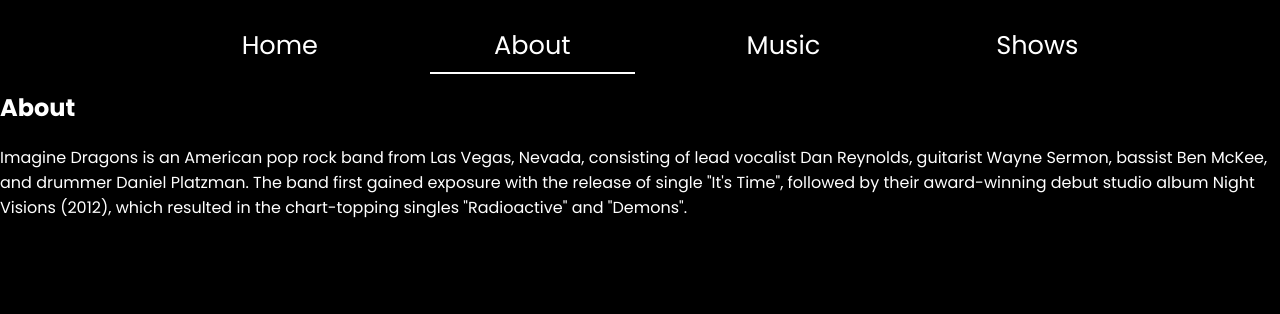
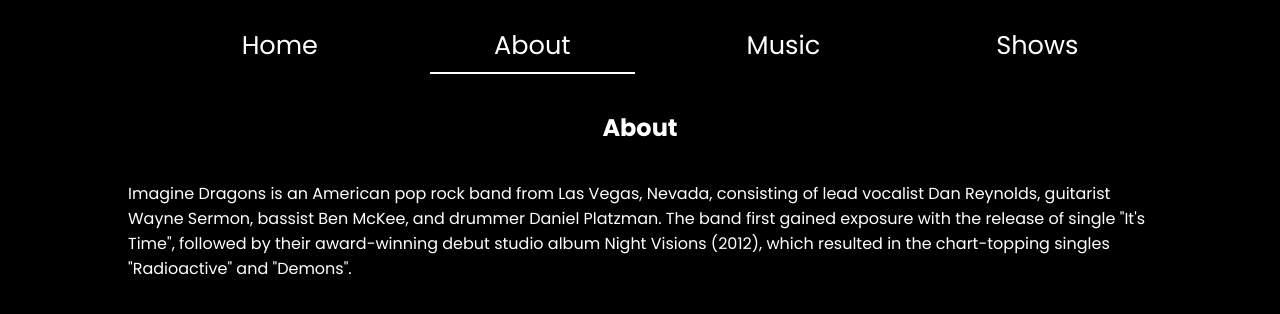
Before and after one commit to upon-X/ImagineDragonsFanPage, a Next.js app: page /about in a window 1280 px wide. Shown: the top 314 px of the page. Built offline with nearby package versions, Linux system fonts and the light colour scheme.

Commit message:
new styling

```diff
--- a/app/about/page.module.css
+++ b/app/about/page.module.css
@@ -0,0 +1,11 @@
+.about_section {
+  display: flex;
+  flex-direction: column;
+  align-items: center;
+  justify-content: center;
+  margin: 0;
+}
+
+.p1 {
+  padding: 0 10vw;
+}
--- a/app/about/page.tsx
+++ b/app/about/page.tsx
@@ -1,19 +1,23 @@
 import { Navbar } from "@/components/Navbar/Navbar";
+import styles from "./page.module.css";
+import Link from "next/link";
 
 /* eslint-disable react/no-unescaped-entities */
 export default function About() {
   return (
-    <section style={{ color: "white" }}>
+    <>
       <Navbar />
+      <section className={styles.about_section} style={{ color: "white" }}>
         <h1>About</h1>
-      <p>
+        <p className={styles.p1}>
           Imagine Dragons is an American pop rock band from Las Vegas, Nevada,
           consisting of lead vocalist Dan Reynolds, guitarist Wayne Sermon,
           bassist Ben McKee, and drummer Daniel Platzman. The band first gained
           exposure with the release of single "It's Time", followed by their
-        award-winning debut studio album Night Visions (2012), which resulted in
-        the chart-topping singles "Radioactive" and "Demons".
+          award-winning debut studio album Night Visions (2012), which resulted
+          in the chart-topping singles "Radioactive" and "Demons".
         </p>
       </section>
+    </>
   );
 }
--- a/app/globals.css
+++ b/app/globals.css
@@ -4,8 +4,6 @@
 
 body {
   background-color: var(--background-color);
-  width: 100vw;
-  height: 100vh;
   margin: 0;
 }
 
```
Lines whose indentation alone changed are shown as unchanged.
